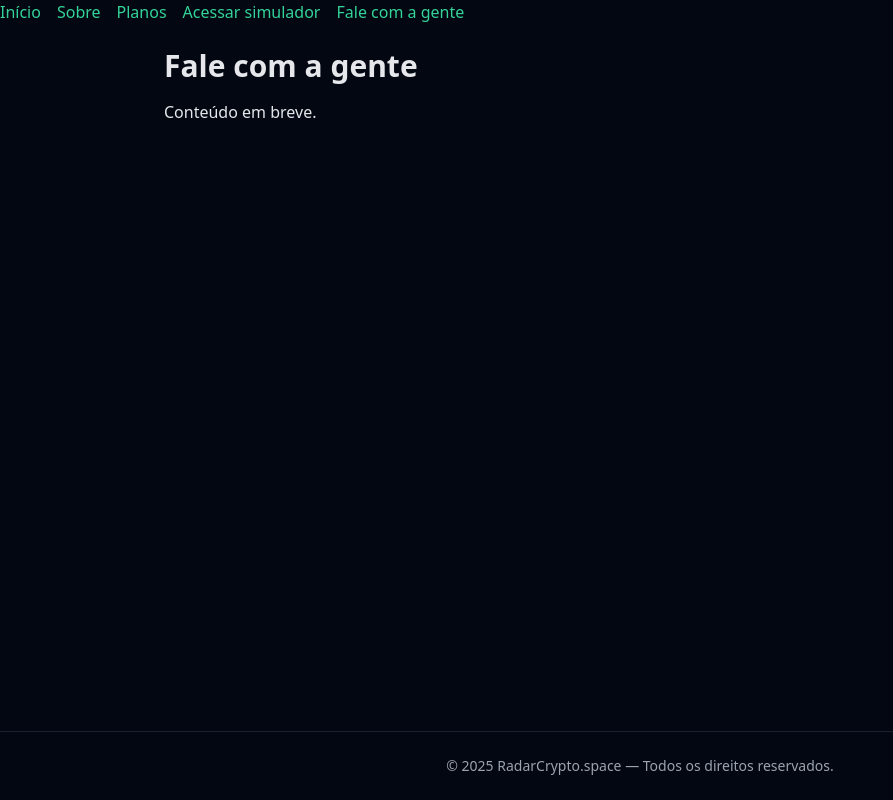
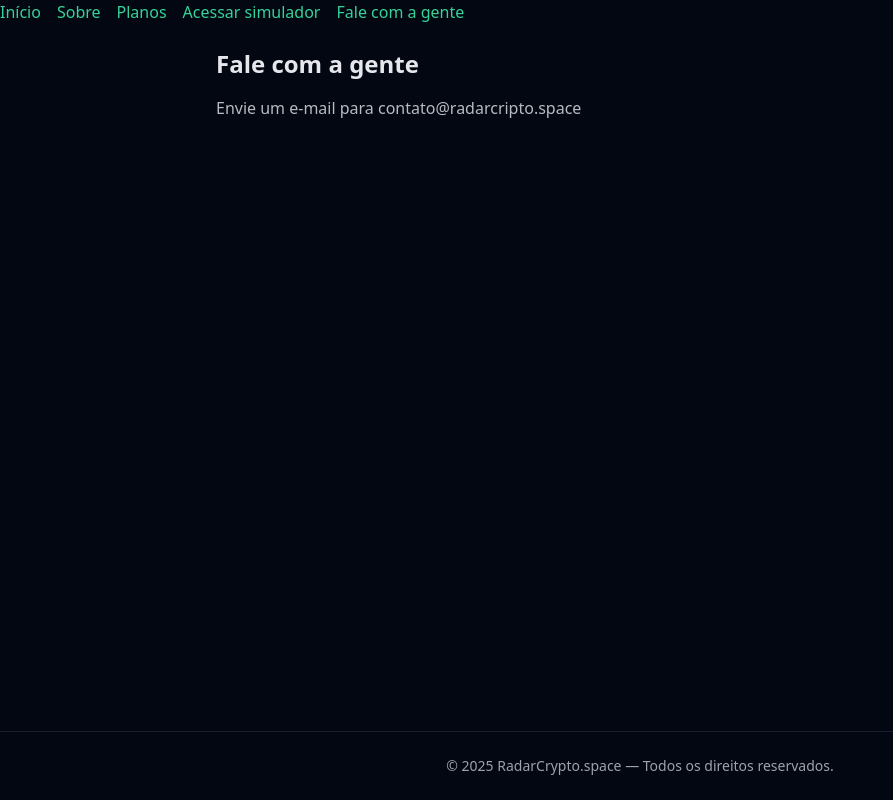
Before and after one commit to Ivanmonteiro-create/radarcripto.space, a Next.js app: page /fale-com-agente in a window 1280 px wide. Shown: the whole page, without its empty margins (0-893 px from the left). Built offline with nearby package versions, Linux system fonts and the light colour scheme.

Commit message:
Update page.tsx

```diff
--- a/app/fale-com-agente/page.tsx
+++ b/app/fale-com-agente/page.tsx
@@ -1,10 +1,11 @@
+// app/fale-com-a-gente/page.tsx
 export const metadata = { title: 'Fale com a gente | RadarCripto' };
 
-export default function FaleComAgentePage() {
+export default function FalePage() {
   return (
-    <main className="mx-auto max-w-[1000px] p-6">
-      <h1 className="text-3xl font-bold mb-4">Fale com a gente</h1>
-      <p>Conteúdo em breve.</p>
+    <main className="mx-auto max-w-4xl p-6">
+      <h1 className="text-2xl font-bold mb-4">Fale com a gente</h1>
+      <p className="opacity-80">Envie um e-mail para contato@radarcripto.space</p>
     </main>
   );
 }
```
